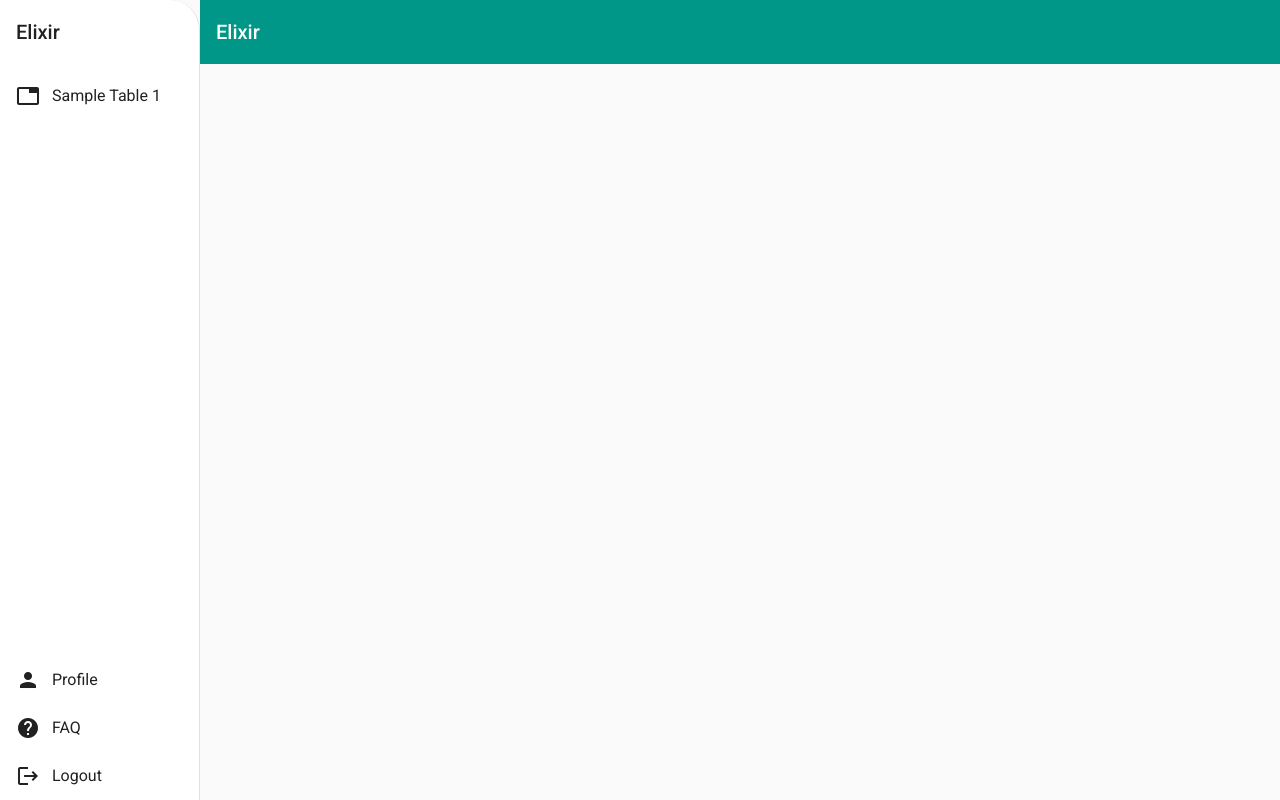
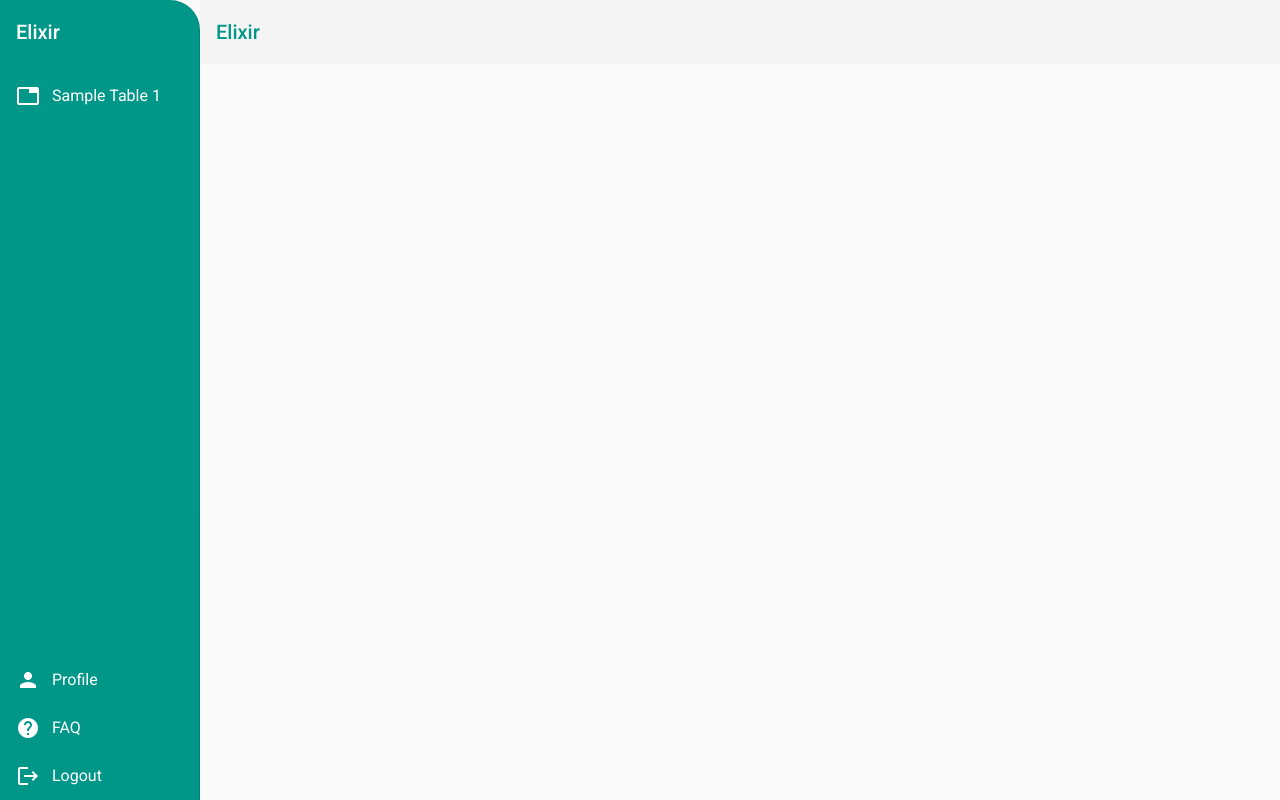
Before and after one commit to thecodinganalyst/elixir, an Angular app: page / in a window 1280 px wide. Built offline with nearby package versions, Linux system fonts and the light colour scheme.

Commit message:
update color scheme for frame

```diff
--- a/src/app/frame/frame.component.html
+++ b/src/app/frame/frame.component.html
@@ -1,5 +1,5 @@
 <mat-sidenav-container class="sidenav-container">
-  <mat-sidenav #drawer class="sidenav" fixedInViewport
+  <mat-sidenav #drawer class="sidenav elixir-frame-side-nav" fixedInViewport
       [attr.role]="(isHandset$ | async) ? 'dialog' : 'navigation'"
       [mode]="(isHandset$ | async) ? 'over' : 'side'"
       [opened]="(isHandset$ | async) === false">
@@ -18,7 +18,7 @@
     </mat-nav-list>
   </mat-sidenav>
   <mat-sidenav-content>
-    <mat-toolbar color="primary">
+    <mat-toolbar color="primary" class="elixir-frame-content-toolbar">
       <button
         type="button"
         aria-label="Toggle sidenav"
--- a/src/app/frame/frame.component.css
+++ b/src/app/frame/frame.component.scss
@@ -1,3 +1,5 @@
+@import '~@angular/material/theming';
+
 .sidenav-container {
   height: 100%;
 }
@@ -5,12 +7,11 @@
 .sidenav {
   width: 200px;
   border-top-right-radius: 30px;
-  background-color: @include(primary);
-  color: white;
 }
 
 .sidenav .mat-toolbar {
   background: inherit;
+  color: inherit;
 }
 
 .mat-toolbar.mat-primary {
--- a/src/app/frame/frame.component.ts
+++ b/src/app/frame/frame.component.ts
@@ -11,7 +11,7 @@ import {NavigationService} from '../navigation.service';
 @Component({
   selector: 'app-frame',
   templateUrl: './frame.component.html',
-  styleUrls: ['./frame.component.css']
+  styleUrls: ['./frame.component.scss']
 })
 export class FrameComponent implements OnInit{
 
--- a/src/elixir-theme.scss
+++ b/src/elixir-theme.scss
@@ -13,7 +13,7 @@
 // (imported above). For each palette, you can optionally specify a default, lighter, and darker
 // hue. Available color palettes: https://material.io/design/color/
 $elixir-primary: mat-palette($mat-teal);
-$elixir-accent: mat-palette($mat-cyan, A200, A100, A400);
+$elixir-accent: mat-palette($mat-deep-purple, A200, A100, A400);
 
 // The warn palette is optional (defaults to red).
 $elixir-warn: mat-palette($mat-deep-orange);
@@ -28,11 +28,45 @@ $elixir-theme: mat-light-theme((
   )
 ));
 
+// Theme for the elixir frame component
+@mixin elixir-frame-color($config-or-theme){
+  $config: mat-get-color-config($config-or-theme);
+  $primary: map-get($config, primary);
+  $accent: map-get($config, accent);
+
+  .elixir-frame-side-nav{
+    background-color: mat-color($primary);
+    color: map-get($mat-dark-theme-foreground, text);
+
+    .mat-list-item{
+      color: map-get($mat-dark-theme-foreground, text);
+    }
+  }
+
+  .elixir-frame-content-toolbar{
+    &.mat-toolbar{
+      &.mat-primary{
+        background-color: map-get($mat-light-theme-background, app-bar);
+        color: mat-color($primary);
+      }
+    }
+  }
+}
+
+@mixin elixir-frame-theme($theme){
+  $color: mat-get-color-config($theme);
+
+  @if $color != null{
+    @include elixir-frame-color($color);
+  }
+}
+
+
 // Include theme styles for core and each component used in your app.
 // Alternatively, you can import and @include the theme mixins for each component
 // that you are using.
 @include angular-material-theme($elixir-theme);
-
+@include elixir-frame-theme($elixir-theme);
 
 html, body { height: 100%; }
 body { margin: 0; font-family: Roboto, "Helvetica Neue", sans-serif; }
```
